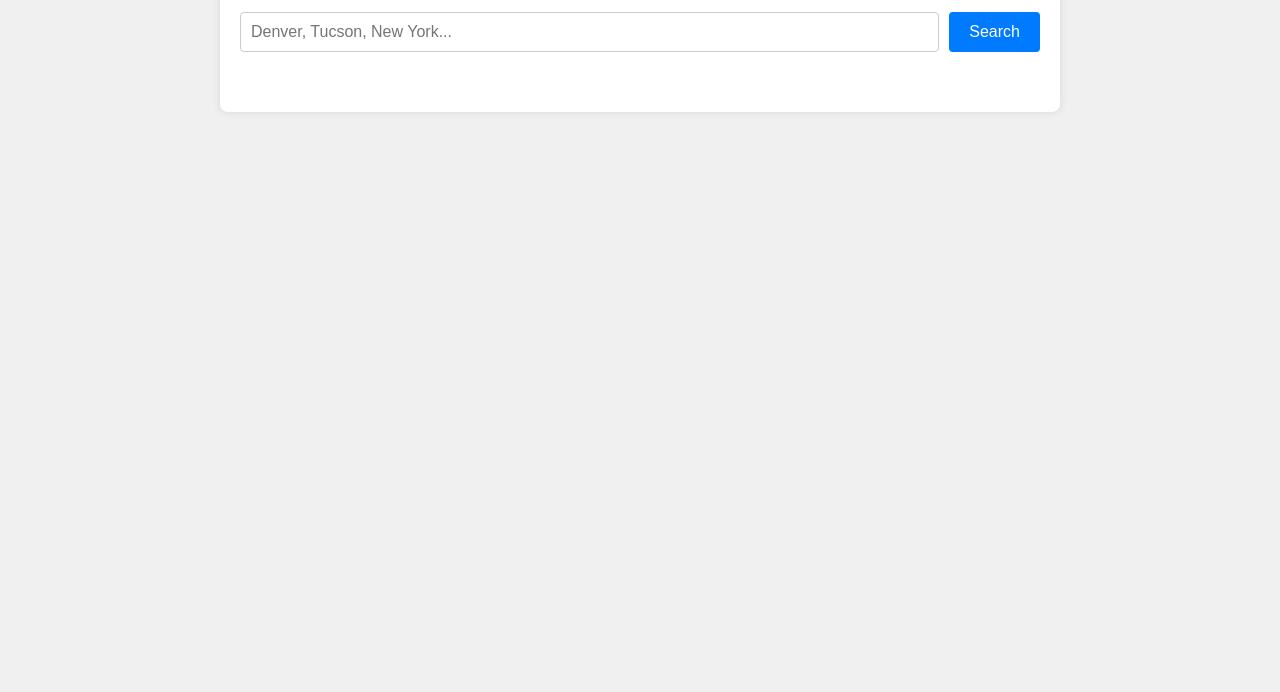
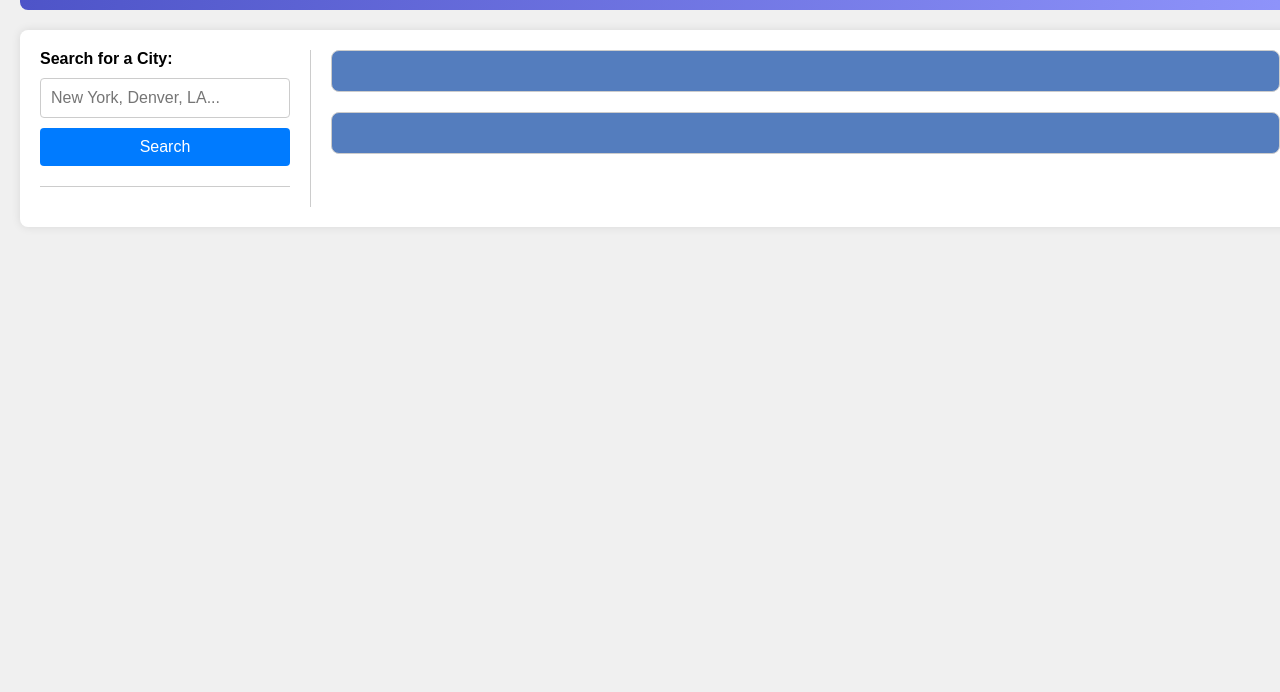
Before and after one commit to SergMart7/weatherboard, a plain HTML site: page index.html in a window 1280 px wide. Shown: the part 108-800 px from the top of the page. Drawn offline with Linux system fonts and the light colour scheme.

Commit message:
adjustments to css to better resemble the mock, slight html changes

```diff
--- a/assets/css/stylesheet.css
+++ b/assets/css/stylesheet.css
@@ -1,74 +1,182 @@
-/* Add basic styling for the weather dashboard */
+:root {
+    --main-bg-color: #f0f0f0;
+    --primary-color: #4e54c8;
+    --secondary-color: #8f94fb;
+    --white-color: #ffffff;
+    --border-color: #ccc;
+    --button-bg-color: #007bff;
+    --button-hover-bg-color: #0056b3;
+    --inactive-bg-color: #d3d3d3;
+    --inactive-hover-bg-color: #a9a9a9;
+    --weather-bg-color: #547dbe;
+    --forecast-item-bg-color: #333;
+    --text-color-white: #ffffff;
+    --text-color-black: #000000;
+}
+
 body {
     font-family: Arial, sans-serif;
-    background-color: #f0f0f0;
+    background-color: var(--main-bg-color);
     margin: 0;
     padding: 20px;
 }
 
+h1 {
+    text-align: center;
+    background: linear-gradient(to right, var(--primary-color), var(--secondary-color));
+    padding: 20px;
+    border-radius: 8px;
+    color: var(--text-color-white);
+    margin-bottom: 20px;
+    width: 100%;
+}
+
 .container {
-    max-width: 800px;
+    display: flex;
+    justify-content: space-between;
+    width: 100%;
     margin: 0 auto;
-    background: white;
+    background: var(--white-color);
     padding: 20px;
     border-radius: 8px;
     box-shadow: 0 0 10px rgba(0, 0, 0, 0.1);
 }
 
-h1 {
-    text-align: center;
+.search-container {
+    margin-right: 20px;
+    border-right: 1px solid var(--border-color);
+    padding-right: 20px;
+    width: 250px;
+}
+
+label {
+    display: block;
+    font-weight: bold;
+    margin-bottom: 10px;
 }
 
 #search-bar {
     display: flex;
-    justify-content: center;
+    flex-direction: column;
     margin-bottom: 20px;
+    padding-bottom: 20px;
+    border-bottom: 1px solid var(--border-color);
 }
 
 #city-input {
-    flex: 1;
     padding: 10px;
     font-size: 16px;
-    border: 1px solid #ccc;
+    border: 1px solid var(--border-color);
     border-radius: 4px;
-    margin-right: 10px;
+    margin-bottom: 10px;
 }
 
 button {
-    padding: 10px 20px;
+    padding: 10px;
     font-size: 16px;
     border: none;
     border-radius: 4px;
-    background-color: #007bff;
-    color: white;
+    background-color: var(--button-bg-color);
+    color: var(--text-color-white);
     cursor: pointer;
 }
 
 button:hover {
-    background-color: #0056b3;
+    background-color: var(--button-hover-bg-color);
 }
 
-#current-weather, #forecast, #history {
+.weather-display {
+    flex: 2;
+    display: flex;
+    flex-direction: column;
+}
+
+.current-weather, .forecast-container {
+    background: var(--white-color);
+    padding: 20px;
+    border-radius: 8px;
+    border: 1px solid var(--border-color);
     margin-bottom: 20px;
 }
 
-/* STYLES FOR FORCAST IN HORIZONTAL ROW */
+.current-weather {
+    background: var(--weather-bg-color);
+}
+
+.current-weather h2, .forecast-container h2 {
+    margin-top: 0;
+}
+
+.current-weather img {
+    float: right;
+    height: 100px;
+    margin-left: 20px;
+}
 
 .forecast-container {
     display: flex;
-    justify-content: space-around;
+    justify-content: space-between;
+    gap: 10px;
+    background-color: var(--weather-bg-color);
 }
 
 .forecast-container > div {
-    background: #007bff;
-    color: white;
+    background: var(--forecast-item-bg-color);
+    color: var(--text-color-white);
     padding: 10px;
     border-radius: 8px;
     text-align: center;
-    width: 100px;
+    width: 125px;
 }
 
 .forecast-container img {
     width: 50px;
     height: 50px;
+    background-color: var(--weather-bg-color);
 }
+
+.history-container {
+    display: flex;
+    flex-direction: column;
+}
+
+.history-container button {
+    background-color: var(--inactive-bg-color);
+    color: var(--text-color-black);
+    border: none;
+    border-radius: 4px;
+    padding: 10px;
+    margin: 5px 0;
+    cursor: pointer;
+    width: 100%;
+    text-align: left;
+}
+
+.history-container button:hover {
+    background-color: var(--inactive-hover-bg-color);
+}
+
+.history-container button.active {
+    background-color: var(--button-bg-color);
+    color: var(--text-color-white);
+}
+
+.current-weather {
+    margin-bottom: 20px;
+}
+
+/*  ALIGNS SEARCH AND FLEX CONTAINERS */
+
+.search-container, .weather-display {
+    display: flex;
+    flex-direction: column;
+}
+
+.forecast-container > div {
+    margin-top: 10px;
+}
+
+button {
+    text-align: center;
+    transition: background-color 0.3s ease;
+}
--- a/index.html
+++ b/index.html
@@ -7,18 +7,21 @@
     <link rel="stylesheet" href="./assets/css/stylesheet.css">
 </head>
 <body>
+    <h1>Weather Dashboard</h1>
     <div class="container">
-        <h1>Weather Dashboard</h1>
-        <form id="search-bar">
-            <input type="text" id="city-input" placeholder="Denver, Tucson, New York..." required>
-            <button type="submit">Search</button>
-        </form>
+        <div class="search-container">
+            <label for="city-input">Search for a City:</label>
+            <form id="search-bar">
+                <input type="text" id="city-input" placeholder="New York, Denver, LA..." required>
+                <button type="submit" class="active">Search</button>
+            </form>
+            <div id="history" class="history-container"></div>
+        </div>
 
-        <!-- EACH DIV BELOW WILL GET DATA APPENDED TO ITSELF USING OUR JS FILE -->
-
-        <div id="current-weather"></div>
-        <div id="forecast" class="forecast-container"></div>
-        <div id="history"></div>
+        <div class="weather-display">
+            <div id="current-weather" class="current-weather"></div>
+            <div id="forecast" class="forecast-container"></div>
+        </div>
     </div>
     <script src="./assets/js/javascript.js"></script>
 </body>
```
